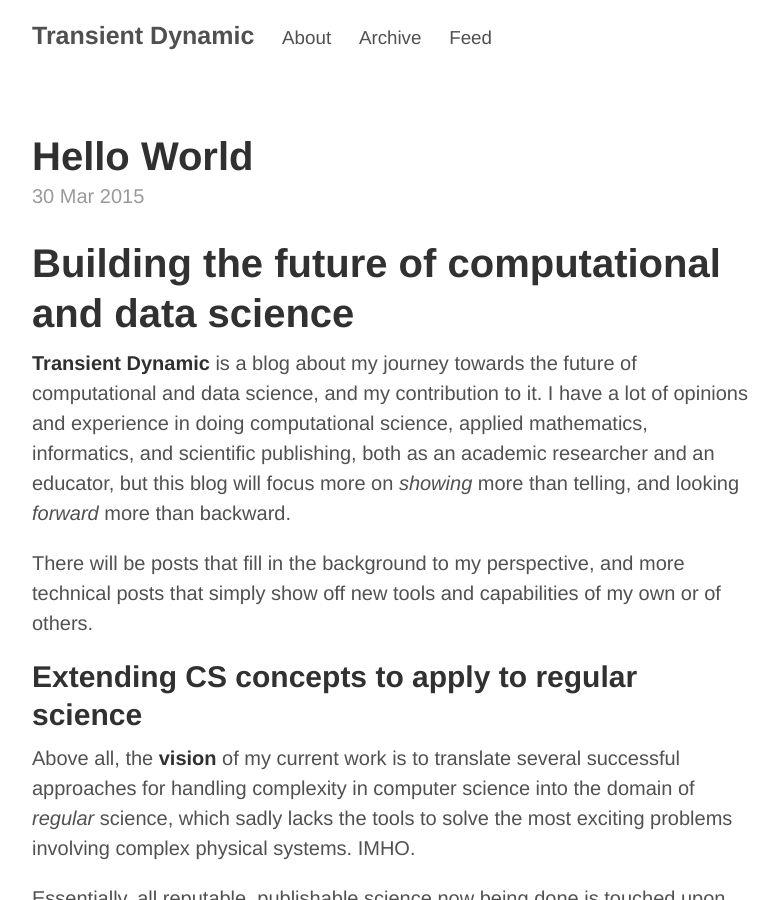
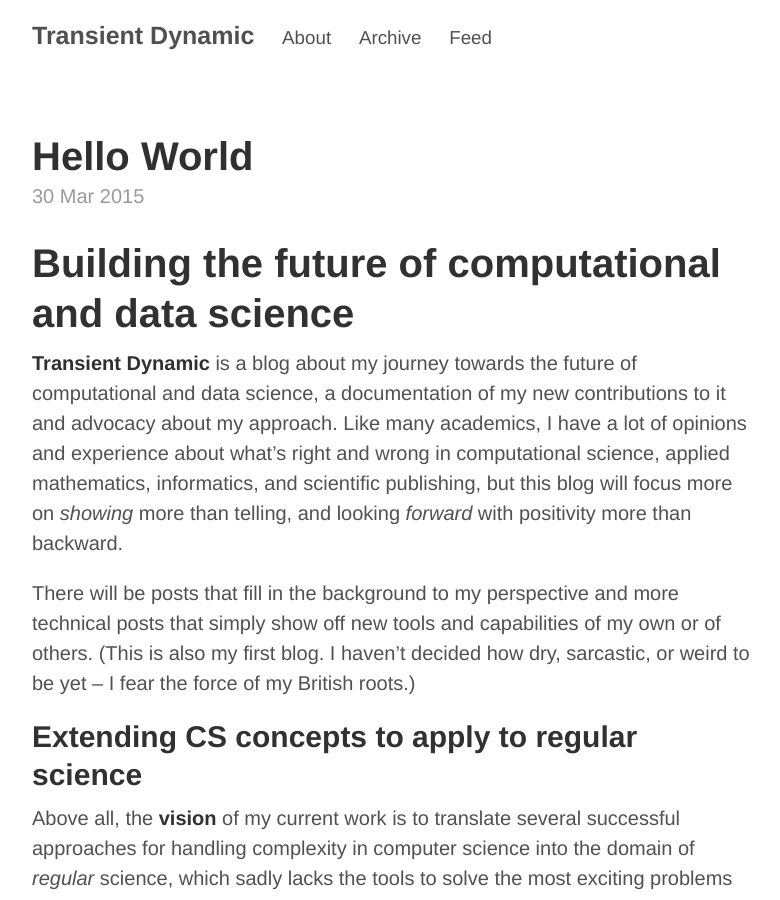
Before and after one commit to robclewley/robclewley.github.io, a Jekyll site: the page built from _posts/2015-03-30-hello-world.md, in a window 1280 px wide and 900 px high. Shown: the whole window, without its empty margins (248-1028 px from the left). Built offline with Jekyll 4.4.1, drawn with Linux system fonts in a browser that asks for light colours; Markdown is read by kramdown in place of the engine named in the settings; some of the changed text lies outside the part shown.

Commit message:
"Final edit, promise"

```diff
--- a/_posts/2015-03-30-hello-world.md
+++ b/_posts/2015-03-30-hello-world.md
@@ -9,15 +9,17 @@ permalink: hello-world
 # Building the future of computational and data science
 
 **Transient Dynamic** is a blog about my journey towards the future of
-computational and data science, and my contribution to it.  I have a
-lot of opinions and experience in doing computational science, applied
-mathematics, informatics, and scientific publishing, both as an
-academic researcher and an educator, but this blog will focus more on
-*showing* more than telling, and looking *forward* more than backward.
+computational and data science, a documentation of my new
+contributions to it and advocacy about my approach. Like many
+academics, I have a lot of opinions and experience about what's right
+and wrong in computational science, applied mathematics, informatics, and
+scientific publishing, but this blog will focus more on *showing* more
+than telling, and looking *forward* with positivity more than backward.
 
-There will be posts that fill in the background to my perspective, and
+There will be posts that fill in the background to my perspective and
 more technical posts that simply show off new tools and capabilities
-of my own or of others.
+of my own or of others. (This is also my first blog. I haven't decided
+how dry, sarcastic, or weird to be yet -- I fear the force of my British roots.)
 
 ## Extending CS concepts to apply to regular science
 
```
Also changed, not shown: other parts of _posts/2015-03-30-hello-world.md (+1 -1 lines).
